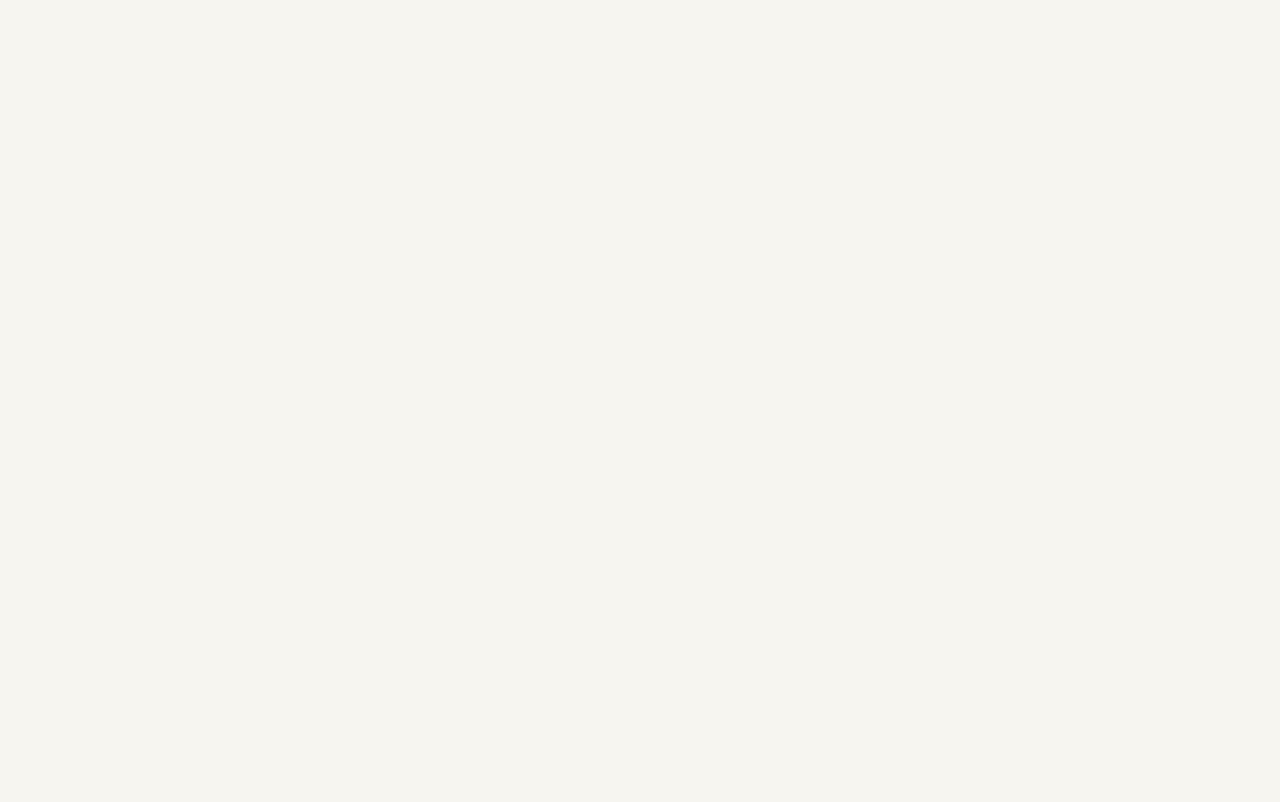
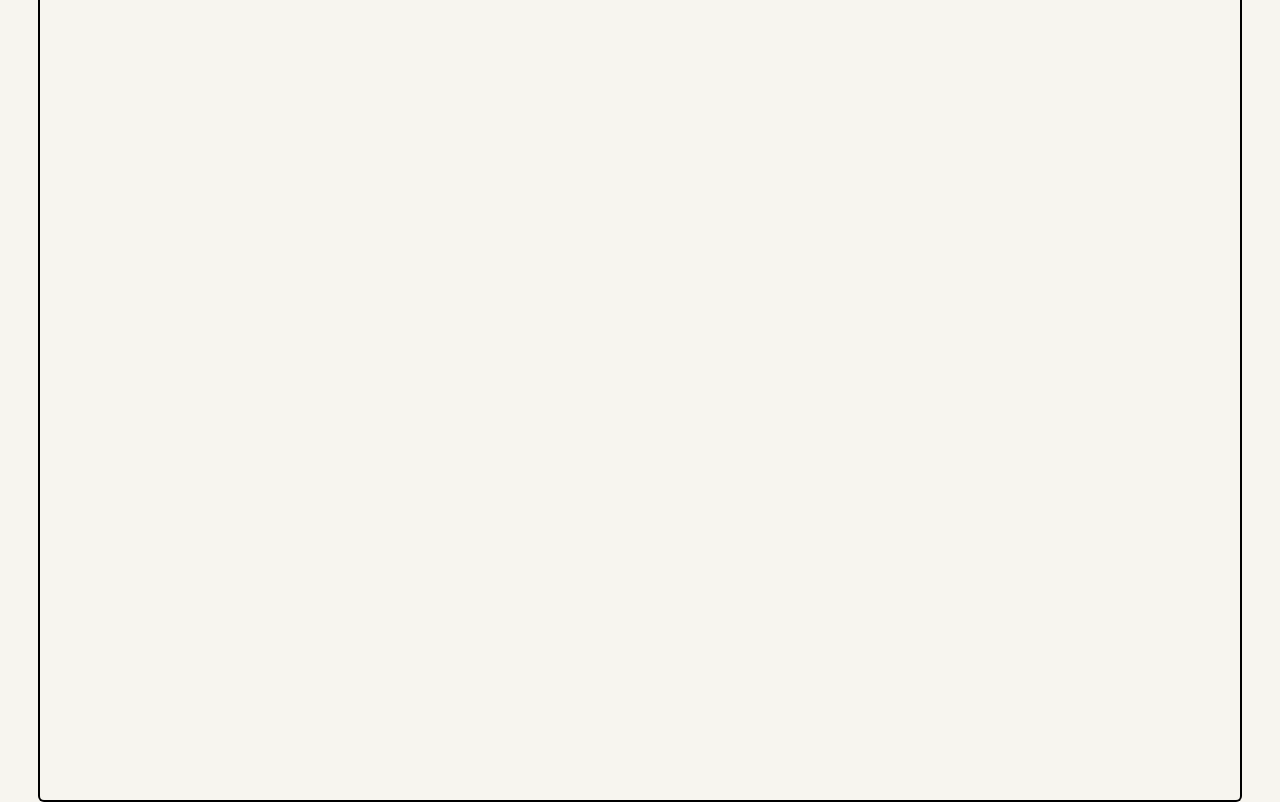
Before and after one commit to Nyhilo/woti, a plain HTML site: page necromancy.html in a window 1280 px wide. Drawn offline with nearby package versions, Linux system fonts and the light colour scheme.

Commit message:
Basic frame of the game area. Let's get started.

```diff
--- a/css/necromancy.css
+++ b/css/necromancy.css
@@ -0,0 +1,9 @@
+body {
+    width: 1200px;
+    height: 800px;
+    margin: 0 auto;
+    border: 2px solid black;
+    border-top: none;
+    border-bottom-left-radius: 6px;
+    border-bottom-right-radius: 6px;
+}
--- a/necromancy.html
+++ b/necromancy.html
@@ -8,7 +8,16 @@
     <meta name="description" content="Necromancy is a game about digging up bones, summoning skeleton minions, and ruling the world."/>
 
     <link href="css/style.css" rel="stylesheet"/>
+    <link rel="stylesheet" href="css/necromancy.css">
     <meta name="viewport" content="width=device-width, initial-scale=1.0"/>
+    <script src="https://ajax.googleapis.com/ajax/libs/jquery/3.3.1/jquery.min.js"></script>
+    <script src="javascript/necromancy/necromancy.js"></script>
 </head>
 
+<body>
+    <main>
+
+    </main>
+</body>
+
 </html>
```
